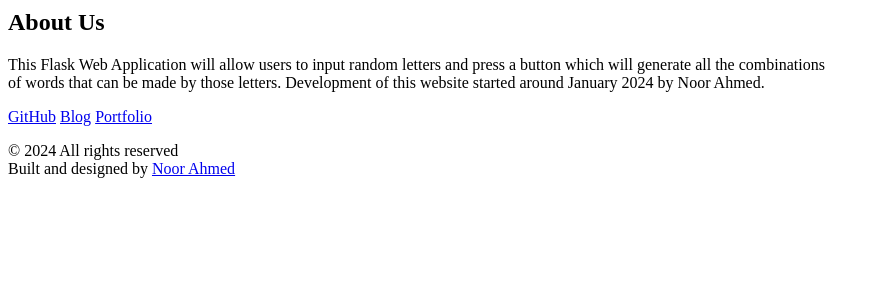
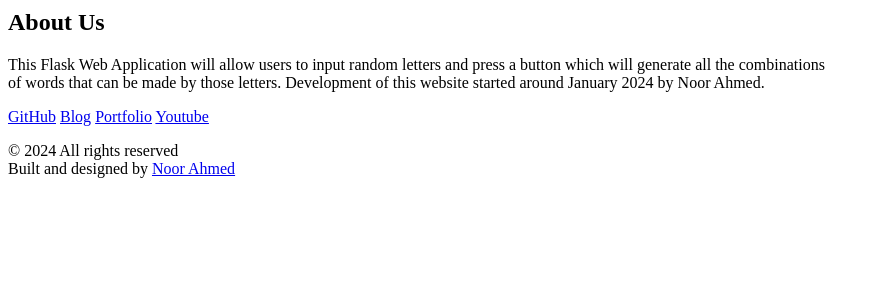
Before and after one commit to N00rAhmed/Word-Combination-Generator, a Flask app: page /about in a window 1280 px wide. Shown: the part 137-437 px from the top of the page, without its empty margins (0-880 px from the left). Run offline with Flask 3, Linux system fonts and the light colour scheme.

Commit message:
added some text

```diff
--- a/templates/footer.html
+++ b/templates/footer.html
@@ -11,6 +11,7 @@
         <a href="https://github.com/N00rAhmed" target="_blank">GitHub</a>
         <a href="https://noor-ahmed.hashnode.dev" target="_blank">Blog</a>
         <a href="https://p0rtf0li0-noor.netlify.app" target="_blank">Portfolio</a>
+        <a href="https://www.youtube.com/@Tronn62158" target="_blank">Youtube</a>
     </p>
 
     <p>
```
